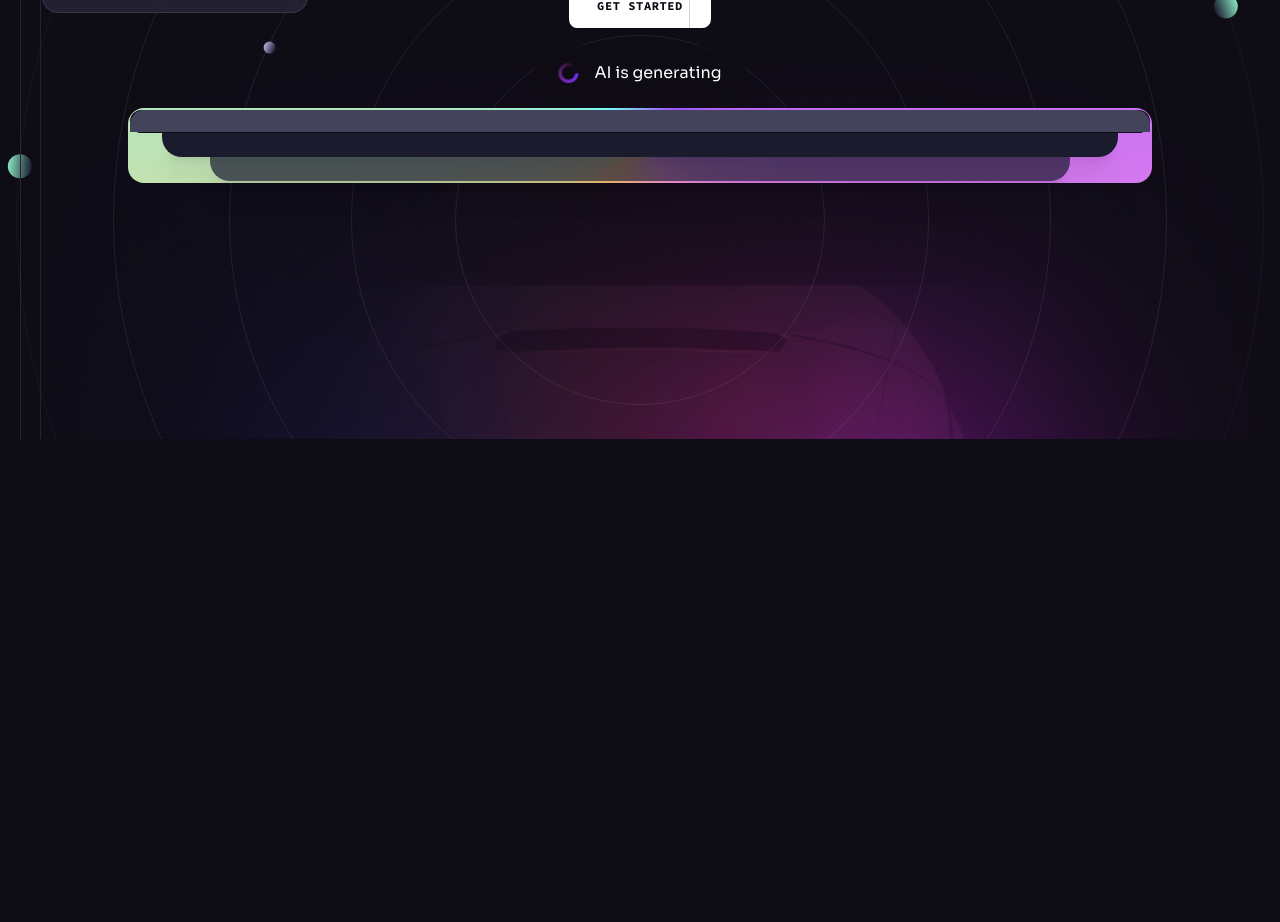
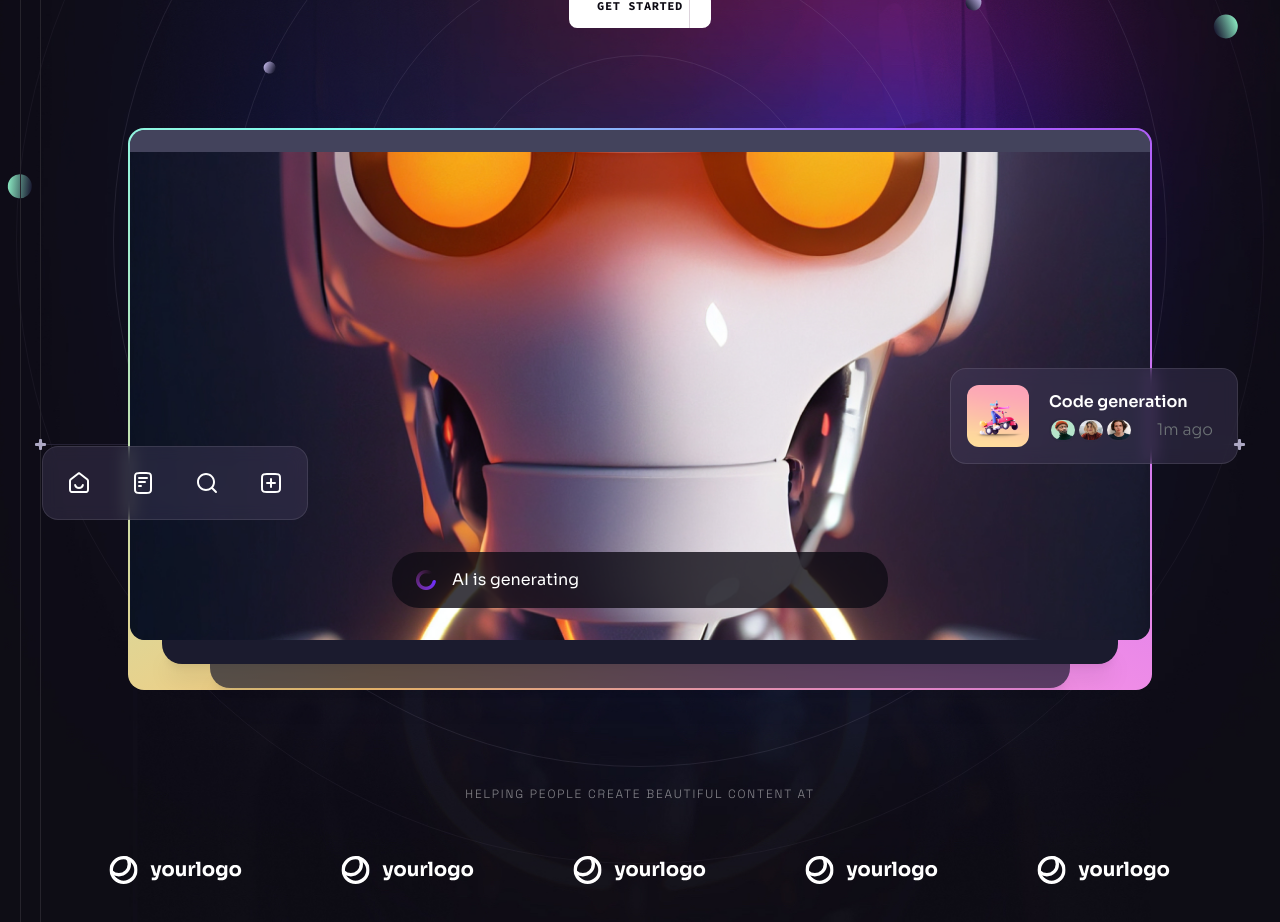
Before and after one commit to AaronPG095/brainwave, a React (Vite) app: page / in a window 1280 px wide. Shown: the part 440-1362 px from the top of the page. Before the commit the page ends 879 px from the top, so only its background shows below. Built offline with nearby package versions, Linux system fonts and the light colour scheme.

Commit message:
Completed Hero Section

```diff
--- /dev/null
+++ b/src/components/CompanyLogos.jsx
@@ -0,0 +1,23 @@
+import { companyLogos } from "../constants";
+
+const CompanyLogos = ({ className }) => {
+  return (
+    <div className={className}>
+      <h5 className="tagline mb_6 text-center text-n-1/50">
+        Helping people create beautiful content at
+      </h5>
+      <ul className="flex">
+        {companyLogos.map((logo, index) => (
+          <li
+            className="flex items-center justify-center flex-1 h-[8.5rem]"
+            key={index}
+          >
+            <img src={logo} width={134} height={28} alt={logo} />
+          </li>
+        ))}
+      </ul>
+    </div>
+  );
+};
+
+export default CompanyLogos;
--- a/src/components/Hero.jsx
+++ b/src/components/Hero.jsx
@@ -1,15 +1,17 @@
 import { curve, heroBackground, robot } from "../assets";
+import Button from "./Button";
 import Section from "./Section";
-import Button from "./Button";
 import { BackgroundCircles, BottomLine, Gradient } from "./design/Hero";
-import { useRef } from "react";
 import { heroIcons } from "../constants";
 import { ScrollParallax } from "react-just-parallax";
+import { useRef } from "react";
 import Generating from "./Generating";
 import Notification from "./Notification";
+import CompanyLogos from "./CompanyLogos";
 
 const Hero = () => {
   const parallaxRef = useRef(null);
+
   return (
     <Section
       className="pt-[12rem] -mt-[5.25rem]"
@@ -19,11 +21,11 @@ const Hero = () => {
       id="hero"
     >
       <div className="container relative" ref={parallaxRef}>
-        <div className="relative z-1 max-w-[62rem] mx-auto text-center mb-[4rem] md:mb-20 lg:mb:[6rem]">
+        <div className="relative z-1 max-w-[62rem] mx-auto text-center mb-[3.875rem] md:mb-20 lg:mb-[6.25rem]">
           <h1 className="h1 mb-6">
             Explore the Possibilities of&nbsp;AI&nbsp;Chatting with {` `}
             <span className="inline-block relative">
-              Brainwave
+              Brainwave{" "}
               <img
                 src={curve}
                 className="absolute top-full left-0 w-full xl:-mt-2"
@@ -45,16 +47,18 @@ const Hero = () => {
           <div className="relative z-1 p-0.5 rounded-2xl bg-conic-gradient">
             <div className="relative bg-n-8 rounded-[1rem]">
               <div className="h-[1.4rem] bg-n-10 rounded-t-[0.9rem]" />
-              <div className="aspect-[33/40] rounded-b-[0.9rem] overflow-hidden md:aspect-[688/490] lg:aspect-[1024]">
+
+              <div className="aspect-[33/40] rounded-b-[0.9rem] overflow-hidden md:aspect-[688/490] lg:aspect-[1024/490]">
                 <img
                   src={robot}
-                  className="w-full scale-[1.7] translate-y-[8%] md:scale-[1] md:-translate-y-[10%] lg:translate-y-[23%]"
+                  className="w-full scale-[1.7] translate-y-[8%] md:scale-[1] md:-translate-y-[10%] lg:-translate-y-[23%]"
                   width={1024}
                   height={490}
                   alt="AI"
                 />
 
-                <Generating className="absolute left-4 right-4 bottom-5 md:left-1/2 md:right-auto md:bottom-8 md:w-31rem md:-translate-x-1/2" />
+                <Generating className="absolute left-4 right-4 bottom-5 md:left-1/2 md:right-auto md:bottom-8 md:w-[31rem] md:-translate-x-1/2" />
+
                 <ScrollParallax isAbsolutelyPositioned>
                   <ul className="hidden absolute -left-[5.5rem] bottom-[7.5rem] px-1 py-1 bg-n-9/40 backdrop-blur border border-n-1/10 rounded-2xl xl:flex">
                     {heroIcons.map((icon, index) => (
@@ -64,6 +68,7 @@ const Hero = () => {
                     ))}
                   </ul>
                 </ScrollParallax>
+
                 <ScrollParallax isAbsolutelyPositioned>
                   <Notification
                     className="hidden absolute -right-[5.5rem] bottom-[11rem] w-[18rem] xl:flex"
@@ -72,9 +77,10 @@ const Hero = () => {
                 </ScrollParallax>
               </div>
             </div>
+
             <Gradient />
           </div>
-          <div className="absolute -top-[54%] left-1/2 w-[234%] -translate-x-1/2 md:-top-[46%] md:w-[134%] lg:-top-[104%]">
+          <div className="absolute -top-[54%] left-1/2 w-[234%] -translate-x-1/2 md:-top-[46%] md:w-[138%] lg:-top-[104%]">
             <img
               src={heroBackground}
               className="w-full"
@@ -83,9 +89,13 @@ const Hero = () => {
               alt="hero"
             />
           </div>
+
           <BackgroundCircles />
         </div>
+
+        <CompanyLogos className="hidden relative z-10 mt-20 lg:block" />
       </div>
+
       <BottomLine />
     </Section>
   );
--- a/src/components/Notification.jsx
+++ b/src/components/Notification.jsx
@@ -1,5 +1,44 @@
-const Notification = () => {
-  return <div>Notification</div>;
+import { notification1 } from "../assets";
+import { notificationImages } from "../constants";
+
+const Notification = ({ className, title }) => {
+  return (
+    <div
+      className={`${
+        className || ""
+      } flex items-center p-4 pr-6 bg-n-9/40 backdrop-blur border border-n-1/10 rounded-2xl gap-5`}
+    >
+      <img
+        src={notification1}
+        width={62}
+        height={62}
+        alt="image"
+        className="rounded-xl"
+      />
+      <div className="flex-1">
+        <h6 className="mb-1 font-semibold text-base">{title}</h6>
+        <div className="flex items-center justify-between">
+          <ul className="flex -m-0,5">
+            {notificationImages.map((item, index) => (
+              <li
+                key={index}
+                className="flex w-7 h-6 border-2 border-n-12 rounded-full overflow-hidden"
+              >
+                <img
+                  src={item}
+                  className="w-full"
+                  width={20}
+                  height={20}
+                  alt={item}
+                />
+              </li>
+            ))}
+          </ul>
+          <div className="body-2 text-n-13">1m ago</div>
+        </div>
+      </div>
+    </div>
+  );
 };
 
 export default Notification;
```
